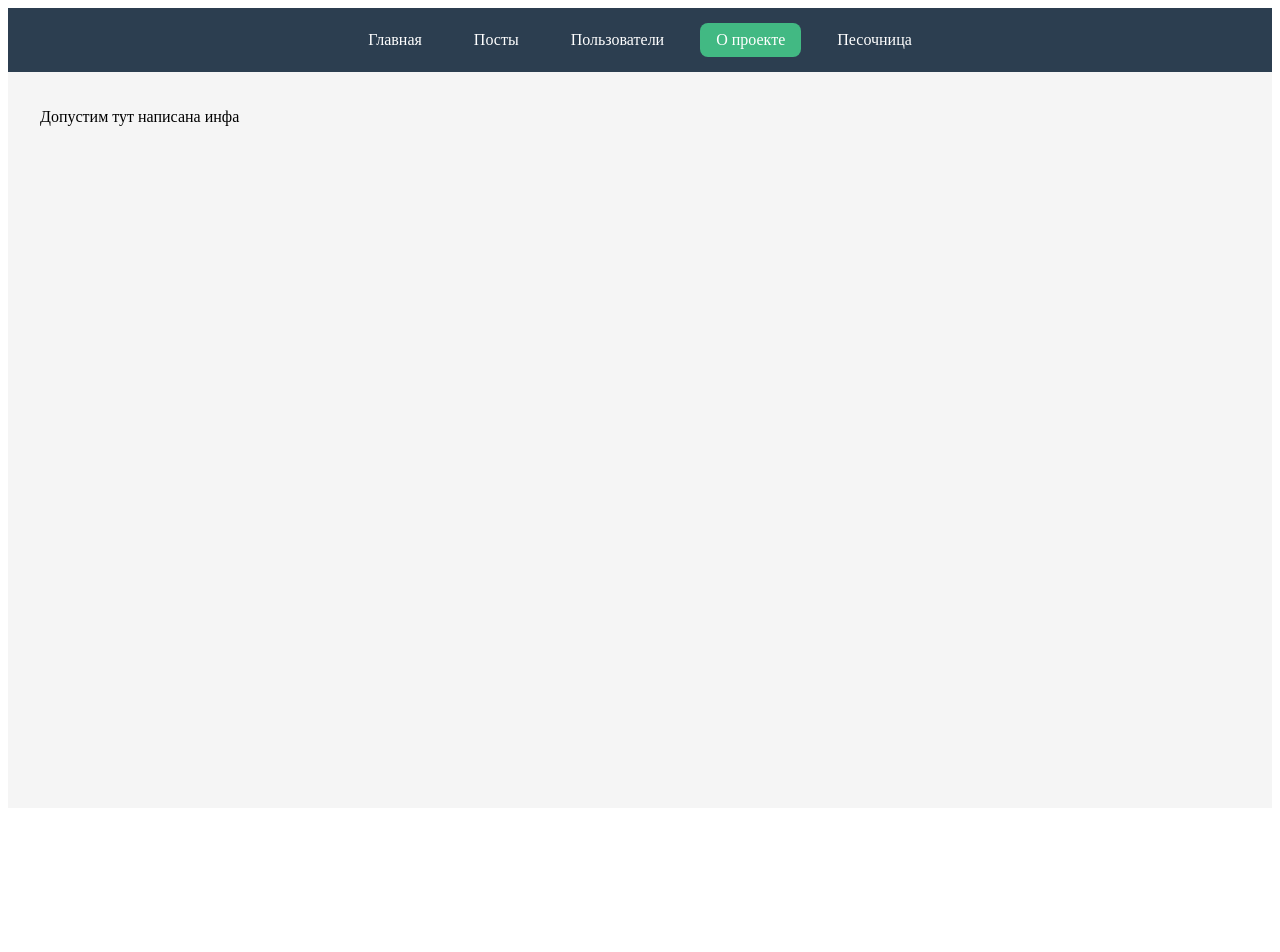
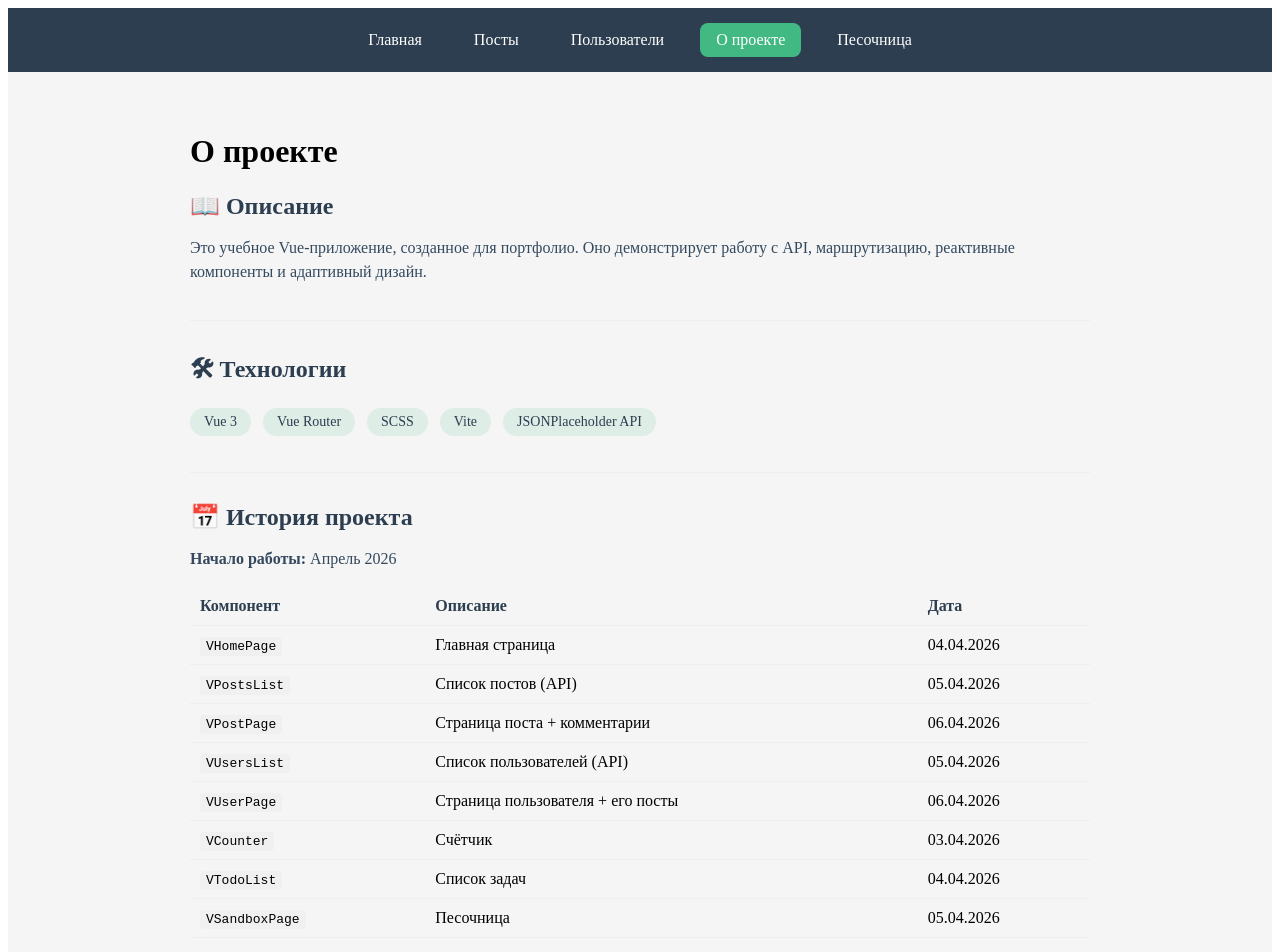
Before and after one commit to molotkovanton2000-sketch/my-web-portfolio, a Vue app in the folder vue-app/: page /about in a window 1280 px wide. Shown: the top 952 px of the page. Before the commit the page ends 816 px from the top, so only its background shows below. Built offline with nearby package versions, Linux system fonts and the light colour scheme.

Commit message:
feat: add user page with posts and update about page

```diff
--- a/vue-app/src/components/VAboutPage.vue
+++ b/vue-app/src/components/VAboutPage.vue
@@ -1,9 +1,150 @@
 <script setup>
-
+const projectStartDate = 'Апрель 2026'
+const techStack = ['Vue 3', 'Vue Router', 'SCSS', 'Vite', 'JSONPlaceholder API']
+const lastUpdated = new Date().toLocaleDateString('ru-RU')
+const components = [
+    { name: 'VHomePage', description: 'Главная страница', date: '04.04.2026' },
+    { name: 'VPostsList', description: 'Список постов (API)', date: '05.04.2026' },
+    { name: 'VPostPage', description: 'Страница поста + комментарии', date: '06.04.2026' },
+    { name: 'VUsersList', description: 'Список пользователей (API)', date: '05.04.2026' },
+    { name: 'VUserPage', description: 'Страница пользователя + его посты', date: '06.04.2026' },
+    { name: 'VCounter', description: 'Счётчик', date: '03.04.2026' },
+    { name: 'VTodoList', description: 'Список задач', date: '04.04.2026' },
+    { name: 'VSandboxPage', description: 'Песочница', date: '05.04.2026' }
+]
 </script>
 
 <template>
-    <div class="info-container">
-        <p>Допустим тут написана инфа</p>
+    <div class="about-container">
+        <h1>О проекте</h1>
+
+        <section class="about-section">
+            <h2>📖 Описание</h2>
+            <p>
+                Это учебное Vue-приложение, созданное для портфолио.
+                Оно демонстрирует работу с API, маршрутизацию,
+                реактивные компоненты и адаптивный дизайн.
+            </p>
+        </section>
+
+        <section class="about-section">
+            <h2>🛠 Технологии</h2>
+            <ul class="tech-list">
+                <li v-for="tech in techStack" :key="tech">
+                    {{ tech }}
+                </li>
+            </ul>
+        </section>
+
+        <section class="about-section">
+            <h2>📅 История проекта</h2>
+            <p><strong>Начало работы:</strong> {{ projectStartDate }}</p>
+            <table class="components-table">
+                <thead>
+                    <tr>
+                        <th>Компонент</th>
+                        <th>Описание</th>
+                        <th>Дата</th>
+                    </tr>
+                </thead>
+                <tbody>
+                    <tr v-for="comp in components" :key="comp.name">
+                        <td><code>{{ comp.name }}</code></td>
+                        <td>{{ comp.description }}</td>
+                        <td>{{ comp.date }}</td>
+                    </tr>
+                </tbody>
+            </table>
+        </section>
+
+        <section class="about-section">
+            <h2>🔗 Ссылки</h2>
+            <ul>
+                <li>
+                    <a href="https://github.com/molotkovanton2000-sketch/my-web-portfolio" target="_blank">
+                        GitHub репозиторий
+                    </a>
+                </li>
+                <li>
+                    <a href="https://my-web-portfolio-sand.vercel.app/" target="_blank">
+                        Живой сайт (Vercel)
+                    </a>
+                </li>
+            </ul>
+            <p class="updated">📅 Последнее обновление: {{ lastUpdated }}</p>
+        </section>
     </div>
 </template>
+
+<style lang="scss" scoped>
+.about-container {
+    max-width: 900px;
+    margin: 0 auto;
+    padding: 20px;
+}
+
+.about-section {
+    margin-bottom: 30px;
+    padding-bottom: 20px;
+    border-bottom: 1px solid #eee;
+
+    h2 {
+        color: #2c3e50;
+        margin-bottom: 15px;
+    }
+
+    p {
+        color: #34495e;
+        line-height: 1.5;
+    }
+}
+
+.tech-list {
+    display: flex;
+    flex-wrap: wrap;
+    gap: 12px;
+    list-style: none;
+    padding: 0;
+
+    li {
+        background: #42b98320;
+        padding: 6px 14px;
+        border-radius: 20px;
+        font-size: 14px;
+        color: #2c3e50;
+    }
+}
+
+.components-table {
+    width: 100%;
+    border-collapse: collapse;
+    margin-top: 15px;
+
+    th, td {
+        text-align: left;
+        padding: 10px;
+        border-bottom: 1px solid #eee;
+    }
+
+    th {
+        background-color: #f5f5f5;
+        color: #2c3e50;
+    }
+
+    code {
+        background: #f0f0f0;
+        padding: 2px 6px;
+        border-radius: 4px;
+        font-size: 13px;
+    }
+}
+
+a {
+    color: #42b983;
+    text-decoration: none;
+
+    &:hover {
+        text-decoration: underline;
+    }
+}
+</style>
--- /dev/null
+++ b/vue-app/src/components/VUserPage.vue
@@ -0,0 +1,188 @@
+<script setup>
+import {ref, onMounted, toRaw} from "vue"
+import { useRoute } from "vue-router";
+
+const route = useRoute()
+
+const user = ref(null)
+const loading = ref(true)
+const postsUserLoading = ref(true)
+const error = ref(null)
+const posts = ref([])
+
+const fetchUser = async () => {
+    try{
+        const userId = route.params.id
+
+        const response = await fetch(`https://jsonplaceholder.typicode.com/users/${userId}`)
+
+        if (!response.ok){
+            throw new Error(`Ошибка загрузки данных пользователя c id:${userId} `)
+        }
+
+        user.value = await response.json()
+        await fetchPostsUser()
+    }
+    catch(err){
+        error.value = err.message
+        console.error('Ошибка загрузки данных пользователя:', err.message)
+    }
+    finally{
+        loading.value = false
+    }
+}
+
+const fetchPostsUser = async () => {
+    try{
+        const userId = route.params.id
+
+        const response = await fetch(`https://jsonplaceholder.typicode.com/users/${userId}/posts`)
+
+        if (!response.ok){
+            throw new Error(`Ошибка загрузки постов пользователя с id:${userId}`)
+        }
+
+        posts.value = await response.json()
+    }
+    catch(err){
+        console.error('Ошибка постов:', err.message)
+    }
+    finally{
+        postsUserLoading.value = false
+    }
+}
+
+onMounted(() => {
+    fetchUser()
+})
+</script>
+<template>
+    <div class="user-page">
+        <button class="back-btn" @click="$router.back()">← Назад к списку</button>
+
+        <!-- Состояние загрузки -->
+        <div v-if="loading">
+            <p>⏳ Загрузка данных пользователя...</p>
+        </div>
+
+        <!-- Состояние ошибки -->
+        <div v-else-if="error">
+            <p class="error">❌ {{ error }}</p>
+        </div>
+
+        <!-- Данные загружены -->
+        <div v-else-if="user">
+            <!-- Информация о пользователе -->
+            <div class="user-info">
+                <h1>{{ user.name }}</h1>
+                <p>✉️ Email: {{ user.email }}</p>
+                <p>📞 Phone: {{ user.phone }}</p>
+                <p>🌐 Website: {{ user.website }}</p>
+                <p>🏢 Company: {{ user.company.name }}</p>
+            </div>
+
+            <!-- Посты пользователя -->
+            <div class="user-posts">
+                <h2>Посты пользователя</h2>
+
+                <div v-if="postsUserLoading">
+                    <p>⏳ Загрузка постов...</p>
+                </div>
+                <div v-else-if="posts.length === 0">
+                    <p>📝 У пользователя нет постов</p>
+                </div>
+                <div v-else>
+                    <div v-for="post in posts" :key="post.id" class="post-card">
+                        <h3>{{ post.title }}</h3>
+                        <p>{{ post.body }}</p>
+                        <router-link :to="{ name: 'post', params: { id: post.id } }">
+                            Читать далее →
+                        </router-link>
+                    </div>
+                </div>
+            </div>
+        </div>
+    </div>
+</template>
+<style lang="scss" scoped>
+.user-page {
+    max-width: 800px;
+    margin: 0 auto;
+    padding: 20px;
+}
+
+.back-btn {
+    background: none;
+    border: none;
+    color: #42b983;
+    cursor: pointer;
+    font-size: 16px;
+    margin-bottom: 20px;
+    padding: 0;
+}
+
+.back-btn:hover {
+    text-decoration: underline;
+}
+
+.error {
+    color: #e74c3c;
+}
+
+.user-info {
+    background: #f9f9f9;
+    padding: 20px;
+    border-radius: 12px;
+    margin-bottom: 30px;
+    border: 1px solid #eee;
+}
+
+.user-info h1 {
+    margin: 0 0 10px 0;
+    color: #2c3e50;
+}
+
+.user-info p {
+    margin: 8px 0;
+    color: #34495e;
+}
+
+.user-posts h2 {
+    margin-bottom: 20px;
+    color: #2c3e50;
+}
+
+.post-card {
+    background: white;
+    padding: 15px;
+    margin-bottom: 15px;
+    border-radius: 8px;
+    border: 1px solid #eee;
+    transition: all 0.2s ease;
+}
+
+.post-card:hover {
+    box-shadow: 0 2px 8px rgba(0, 0, 0, 0.1);
+}
+
+.post-card h3 {
+    margin: 0 0 8px 0;
+    color: #2c3e50;
+}
+
+.post-card p {
+    margin: 0 0 10px 0;
+    color: #34495e;
+    line-height: 1.4;
+}
+
+.post-card a {
+    color: #42b983;
+    text-decoration: none;
+    font-size: 14px;
+}
+
+.post-card a:hover {
+    text-decoration: underline;
+}
+</style>
--- a/vue-app/src/components/VUsersList.vue
+++ b/vue-app/src/components/VUsersList.vue
@@ -43,11 +43,13 @@ onMounted(() => {
             <h2>Список пользователей</h2>
             <ul class="users-list">
                 <li v-for="user in users" :key="user.id" class="user-item">
-                    <h3>Name: {{ user.name }}</h3>
-                    <p>✉️ Email: {{ user.email }}</p>
-                    <p>📞 Phone: {{ user.phone }}</p>
-                    <p>🌐 Website: {{ user.website }}</p>
-                    <p>🏢 Company: {{ user.company.name }}</p>
+                    <router-link :to="{ name:'user', params: {id: user.id} }">
+                        <h3>Name: {{ user.name }}</h3>
+                        <p>✉️ Email: {{ user.email }}</p>
+                        <p>📞 Phone: {{ user.phone }}</p>
+                        <p>🌐 Website: {{ user.website }}</p>
+                        <p>🏢 Company: {{ user.company.name }}</p>
+                    </router-link>
                 </li>
             </ul>
         </div>
--- a/vue-app/src/router/index.js
+++ b/vue-app/src/router/index.js
@@ -4,6 +4,7 @@ import VUsersList from "../components/VUsersList.vue"
 import VAboutPage from "../components/VAboutPage.vue"
 import VSandboxPage from "../components/VSandboxPage.vue"
 import VPostPage from "../components/VPostPage.vue"
+import VUserPage from "@/components/VUserPage.vue"
 
 
 const routes = [
@@ -36,6 +37,11 @@ const routes = [
         path: '/posts/:id',
         name: 'post',
         component: VPostPage
+    },
+    {
+        path:'/users/:id',
+        name:'user',
+        component: VUserPage
     }
 ]
 
```
